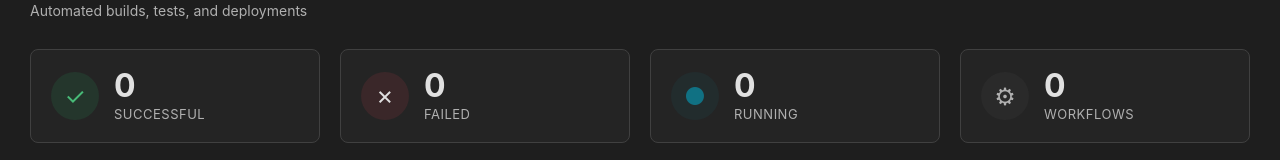
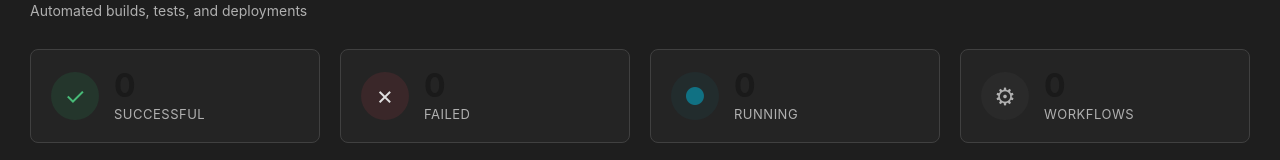
Before and after one commit to maxjeffwell/devops-portfolio-manager, a React (Vite) app in the folder dashboard/: page /devops/pipelines in a window 1280 px wide. Shown: the part 135-295 px from the top of the page. Built offline with nearby package versions, Linux system fonts and the light colour scheme; no server answers.

Commit message:
Fix stat number visibility on Pipelines page
- Change stat-value color from var(--text-primary) to #1a1a1a for better contrast
- Numbers above 'successful', 'failed', and 'running' are now more visible

```diff
--- a/dashboard/src/pages/Pipelines.css
+++ b/dashboard/src/pages/Pipelines.css
@@ -83,7 +83,7 @@
 .stat-value {
   font-size: 32px;
   font-weight: 700;
-  color: var(--text-primary);
+  color: #1a1a1a;
   line-height: 1;
   margin-bottom: 4px;
 }
```
